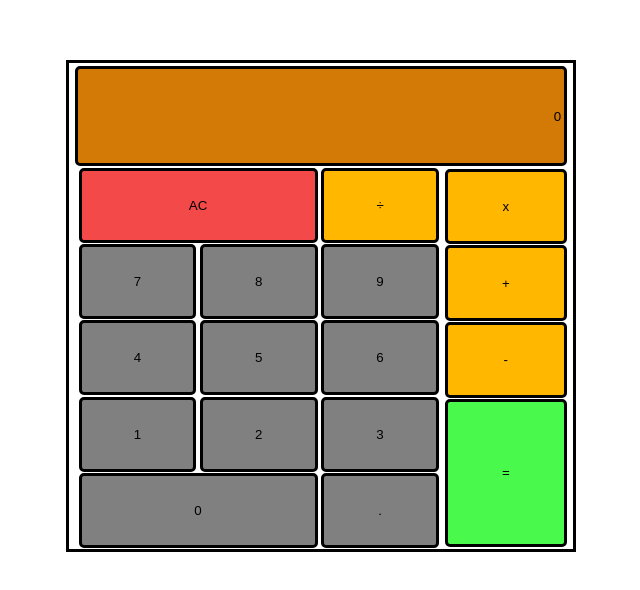
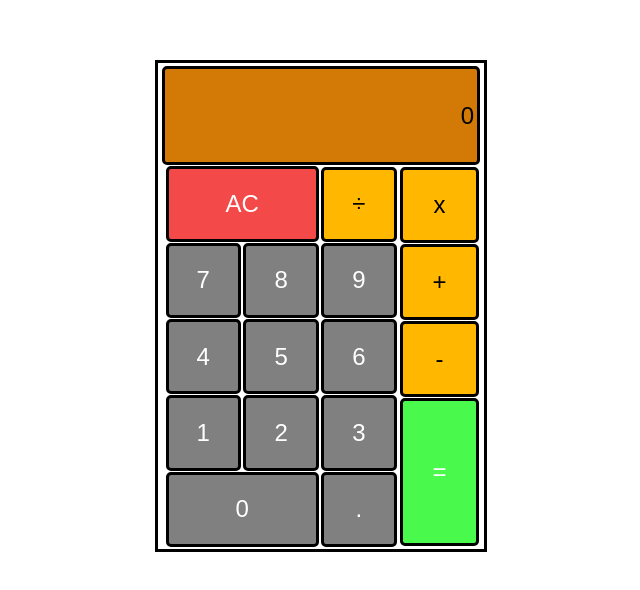
Before and after one commit to 13448-Chen/study, a plain HTML site: page index.html in a window 1280 px wide. Shown: the part 102-692 px from the top of the page, without its empty margins (327-967 px from the left). Drawn offline with Linux system fonts and the light colour scheme.

Commit message:
Updated Font Size + Button's word Color

```diff
--- a/style.css
+++ b/style.css
@@ -12,7 +12,7 @@ body {
 }
 
 .Calculator-body {
-  width: 39%;
+  width: 25%;
   height: 60%;
   display: flex;
   flex-direction: column;
@@ -61,15 +61,18 @@ body {
   background-color: gray;
   text-align: center;
   width: 32%;
+  color: white;
 }
 
 .zero,
 .ac {
   width: 65%;
+  color: white;
 }
 
 .equal {
   height: 39%;
+  color: white;
   background-color: rgb(73, 249, 76);
 }
 
@@ -104,6 +107,7 @@ body {
 
 button {
   border: 3px solid black;
+  font-size: 150%;
 }
 
 #show-answer {
@@ -111,4 +115,5 @@ button {
   border: 0px;
   width: 100%;
   text-align: right;
+  font-size: 150%;
 }
```
